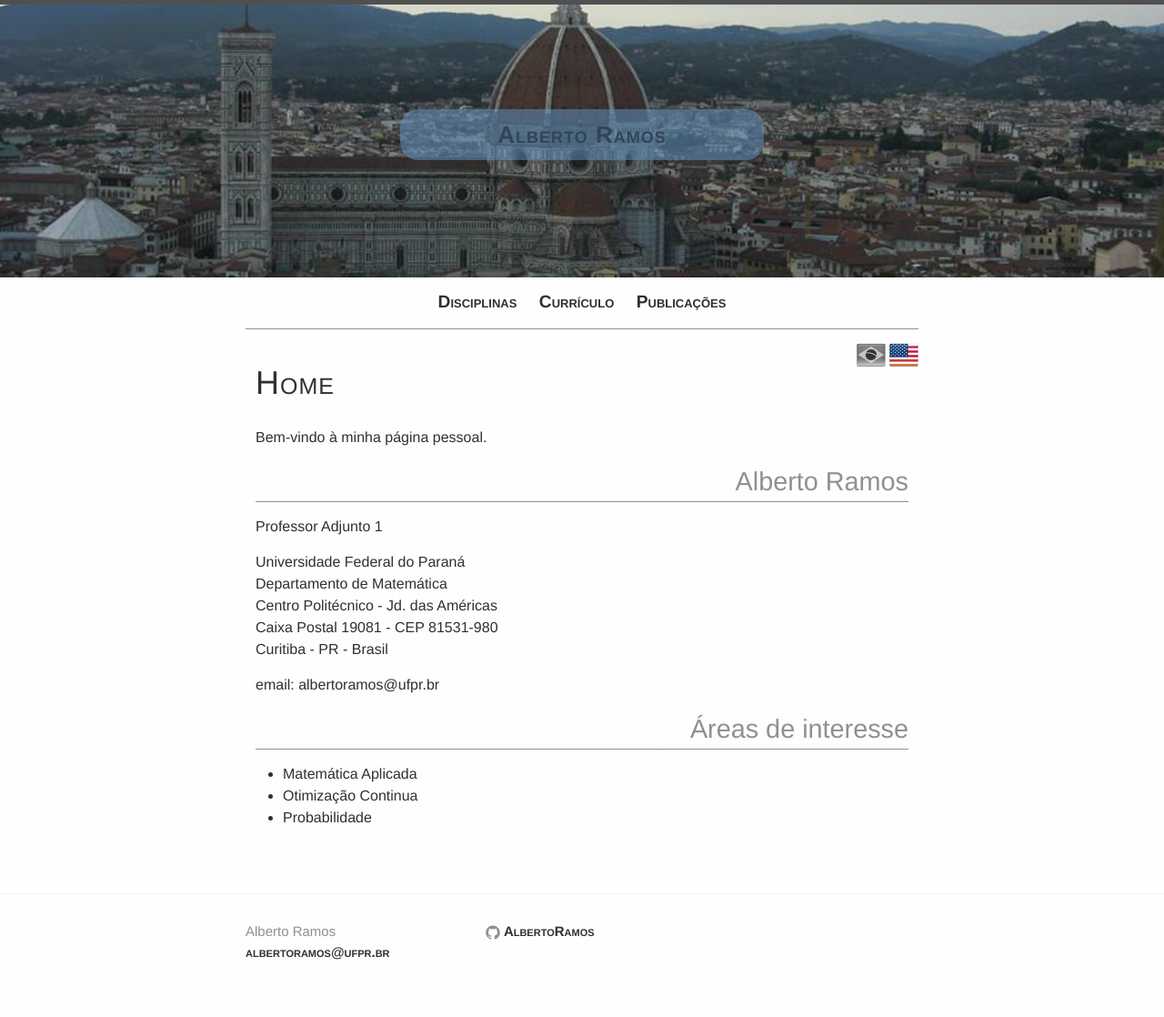
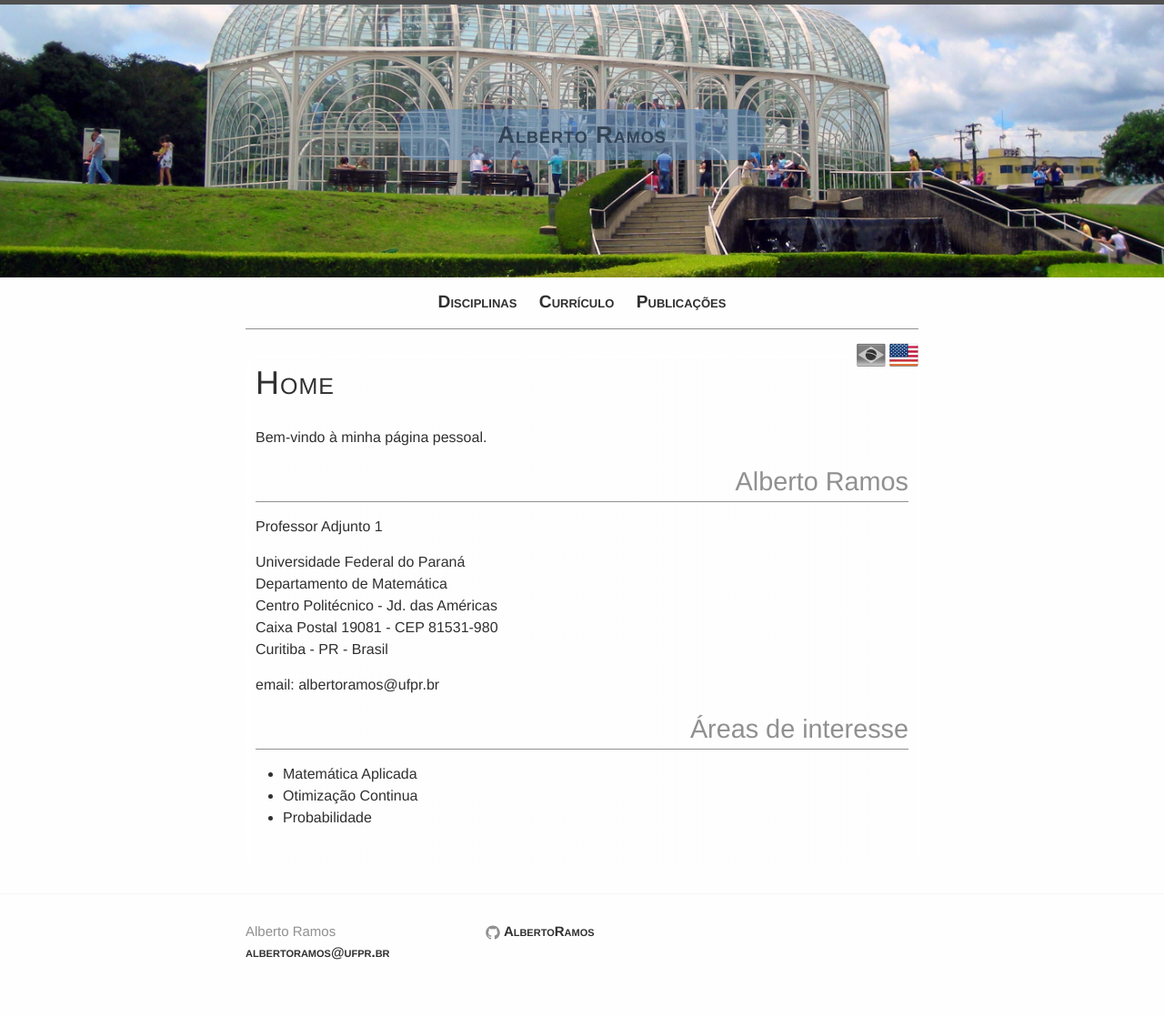
Before and after one commit to abelsiqueira/abelsiqueira.github.io-old, a Jekyll site: the page built from index.br.md, in a window 1280 px wide. Shown: the whole page at 91% size. Built offline with Jekyll 4.4.1, drawn with Linux system fonts in a browser that asks for light colours.

Commit message:
Update header.html

```diff
--- a/_includes/header.html
+++ b/_includes/header.html
@@ -1,7 +1,7 @@
 <header class="site-header">
 
   <div class="header-image"
-    style="background-image: url('{{ site.baseurl }}/img/background.jpg');">
+    style="background-image: url('{{ site.baseurl }}/img/Jardim-Botânico.jpg');">
     <h1 class="header-title">
       <a href="{{ site.baseurl }}/">{{ site.title }}</a>
     </h1>
```
